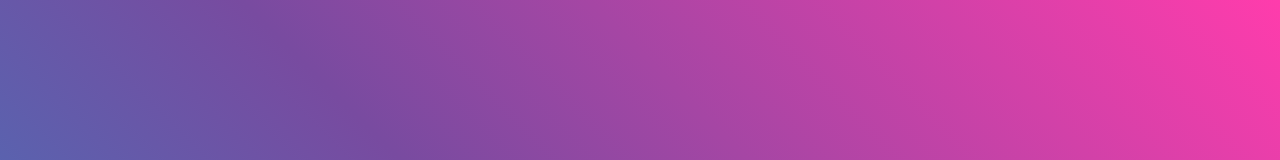
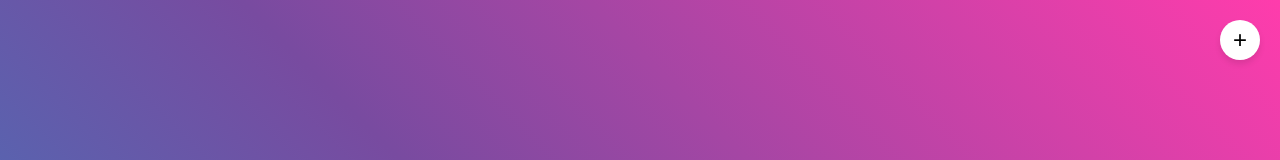
Before and after one commit to ujeans/FrontendMap, a React (Create React App) app in the folder frontend/: page / in a window 1280 px wide. Shown: the top 160 px of the page. Built offline with nearby package versions, Linux system fonts and the light colour scheme.

Commit message:
Design: 버튼 추가 및 일부 디자인 수정

```diff
--- a/frontend/src/page/GalleryPage.css
+++ b/frontend/src/page/GalleryPage.css
@@ -116,3 +116,55 @@ body {
       motion-blur 0.1s linear forwards,
       motion-blur 0.4s linear reverse forwards 0.1s;
 }
+
+.add-image-button {
+    position: absolute;
+    top: 20px;
+    right: 20px;
+    width: 40px;
+    height: 40px;
+    background-color: white;
+    border: none;
+    border-radius: 50%;
+    box-shadow: 0 4px 6px rgba(0, 0, 0, 0.1);
+    cursor: pointer;
+    z-index: 20;
+}
+
+.add-image-button:before {
+    content: '+';
+    font-size: 24px;
+    color: black;
+    position: absolute;
+    top: 50%;
+    left: 50%;
+    transform: translate(-50%, -50%);
+}
+
+.add-image-button {
+    position: absolute;
+    top: 20px;
+    right: 20px;
+    width: 40px;
+    height: 40px;
+    background-color: white;
+    border: none;
+    border-radius: 50%;
+    box-shadow: 0 4px 6px rgba(0, 0, 0, 0.1);
+    cursor: pointer;
+    z-index: 20;
+}
+
+.add-image-button:before {
+    content: '+';
+    font-size: 24px;
+    color: black;
+    position: absolute;
+    top: 50%;
+    left: 50%;
+    transform: translate(-50%, -50%);
+}
+
+#file-input {
+    display: none;
+}
--- a/frontend/src/page/GalleryPage.js
+++ b/frontend/src/page/GalleryPage.js
@@ -5,6 +5,27 @@ import 'slick-carousel';
 
 const GalleryPage = () => {
   const sliderRef = useRef(null);
+  const fileInputRef = useRef(null);
+
+  const handleAddImageClick = () => {
+    fileInputRef.current.click();
+  };
+
+  const handleFileChange = (event) => {
+    const file = event.target.files[0];
+    if (file) {
+      const reader = new FileReader();
+      reader.onload = (e) => {
+        const newImageUrl = e.target.result;
+        const newSlide = `<div><img src="${newImageUrl}" alt="" /></div>`;
+        $(sliderRef.current).slick('slickAdd', newSlide);
+        // Move to the newly added slide
+        const slideIndex = $(sliderRef.current).slick('getSlick').slideCount - 1;
+        $(sliderRef.current).slick('slickGoTo', slideIndex);
+      };
+      reader.readAsDataURL(file);
+    }
+  };
 
   useEffect(() => {
     const initializeSlider = () => {
@@ -17,7 +38,9 @@ const GalleryPage = () => {
           slidesToShow: 1,
           centerMode: true,
           variableWidth: true,
-          draggable: false
+          draggable: false,
+          prevArrow: '<button type="button" class="slick-prev"><svg xmlns="http://www.w3.org/2000/svg" fill="none" viewBox="0 0 24 24" stroke-width="1.5" stroke="currentColor" class="size-6"><path stroke-linecap="round" stroke-linejoin="round" d="M15.75 19.5 8.25 12l7.5-7.5" /></svg></button>',
+          nextArrow: '<button type="button" class="slick-next"><svg xmlns="http://www.w3.org/2000/svg" fill="none" viewBox="0 0 24 24" stroke-width="1.5" stroke="currentColor" class="size-6"><path stroke-linecap="round" stroke-linejoin="round" d="m8.25 4.5 7.5 7.5-7.5 7.5" /></svg></button>',
         });
 
         $(sliderRef.current)
@@ -70,6 +93,9 @@ const GalleryPage = () => {
           <img src="https://images.unsplash.com/photo-1477420086945-b99c643e8a3d?dpr=1&auto=format&fit=crop&w=900&h=450&q=80&cs=tinysrgb&crop=" alt="" />
         </div>
       </div>
+
+      <button className="add-image-button" onClick={handleAddImageClick}></button>
+      <input id="file-input" type="file" ref={fileInputRef} onChange={handleFileChange} />
     </div>
   );
 };
```
